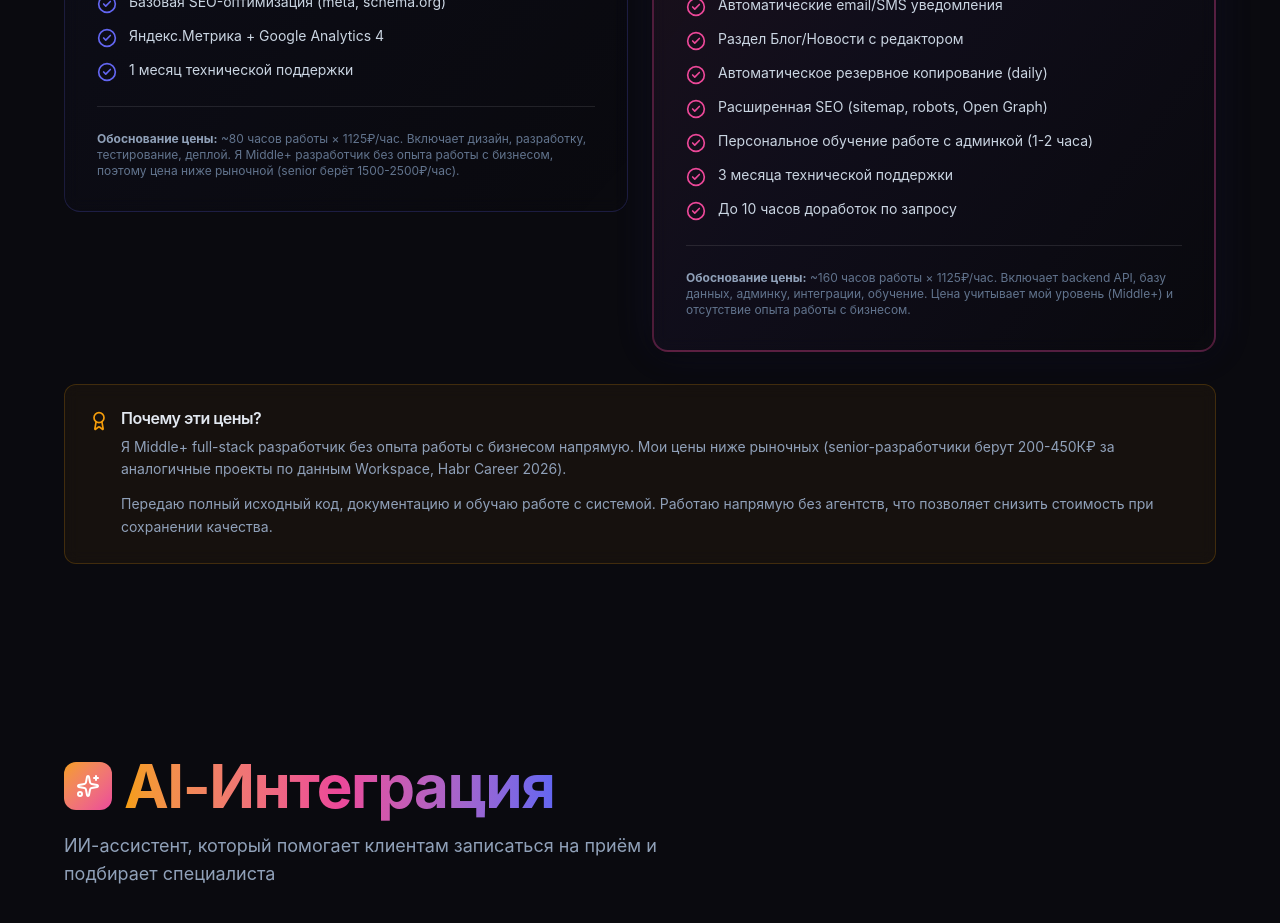
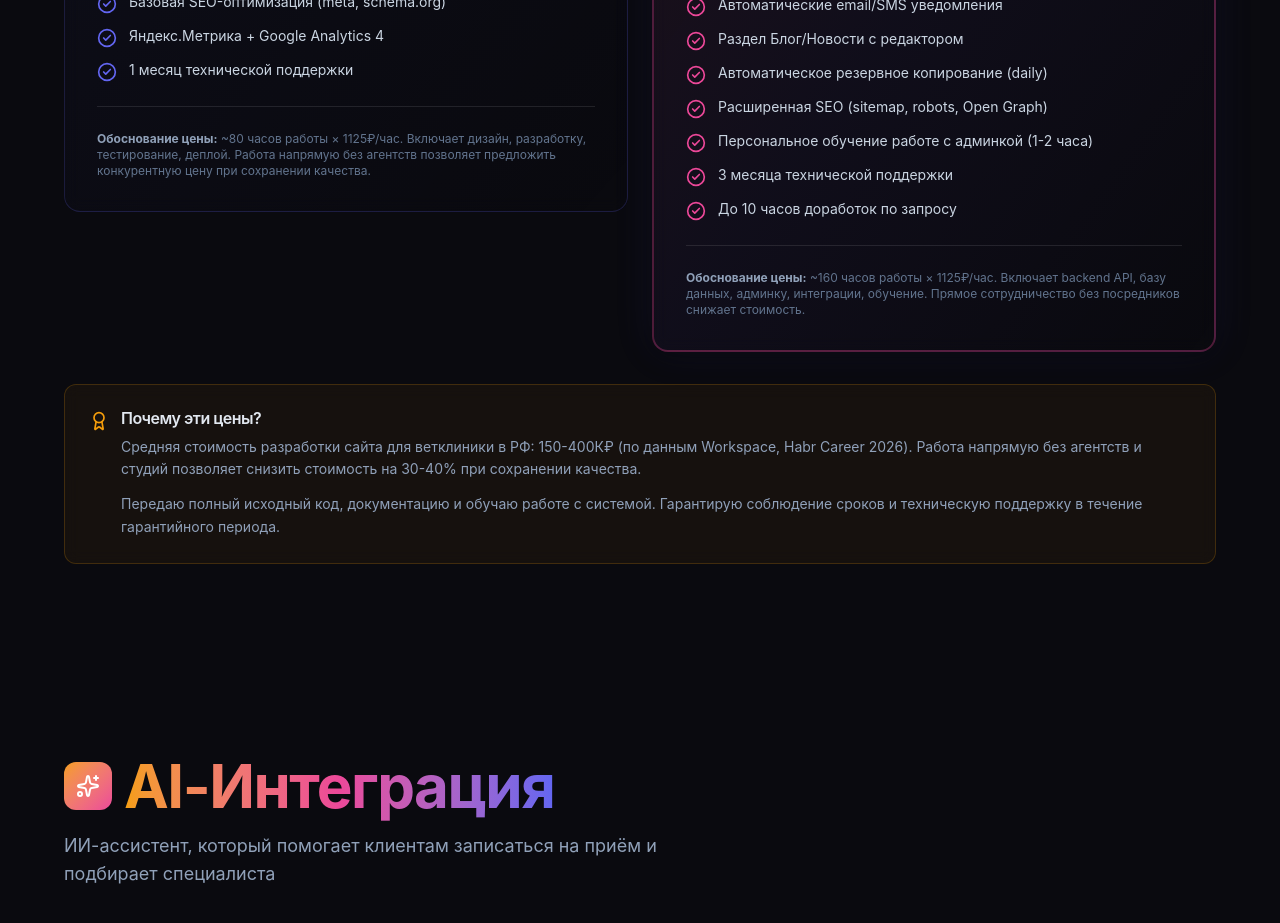
Before and after one commit to jolylollyq/kp-site, a Next.js app: page / in a window 1280 px wide. Shown: the part 3920-4843 px from the top of the page. Built offline with nearby package versions, Linux system fonts and the light colour scheme.

Commit message:
Remove unprofessional self-deprecation, keep competitive pricing with professional positioning

```diff
--- a/src/components/KpPage.tsx
+++ b/src/components/KpPage.tsx
@@ -568,8 +568,8 @@ export function KpPage() {
                   <div className="pt-6 border-t border-white/10">
                     <p className="text-xs text-slate-500">
                       <strong className="text-slate-400">Обоснование цены:</strong> ~80 часов работы × 1125₽/час.
-                      Включает дизайн, разработку, тестирование, деплой. Я Middle+ разработчик без опыта работы с бизнесом,
-                      поэтому цена ниже рыночной (senior берёт 1500-2500₽/час).
+                      Включает дизайн, разработку, тестирование, деплой. Работа напрямую без агентств позволяет
+                      предложить конкурентную цену при сохранении качества.
                     </p>
                   </div>
                 </div>
@@ -626,8 +626,8 @@ export function KpPage() {
                   <div className="pt-6 border-t border-white/10">
                     <p className="text-xs text-slate-500">
                       <strong className="text-slate-400">Обоснование цены:</strong> ~160 часов работы × 1125₽/час.
-                      Включает backend API, базу данных, админку, интеграции, обучение. Цена учитывает мой уровень (Middle+)
-                      и отсутствие опыта работы с бизнесом.
+                      Включает backend API, базу данных, админку, интеграции, обучение. Прямое сотрудничество
+                      без посредников снижает стоимость.
                     </p>
                   </div>
                 </div>
@@ -641,12 +641,12 @@ export function KpPage() {
                   <div>
                     <h3 className="font-semibold text-slate-200 mb-2">Почему эти цены?</h3>
                     <p className="text-sm text-slate-400 leading-relaxed mb-3">
-                      Я Middle+ full-stack разработчик без опыта работы с бизнесом напрямую. Мои цены ниже рыночных
-                      (senior-разработчики берут 200-450К₽ за аналогичные проекты по данным Workspace, Habr Career 2026).
+                      Средняя стоимость разработки сайта для ветклиники в РФ: 150-400К₽ (по данным Workspace, Habr Career 2026).
+                      Работа напрямую без агентств и студий позволяет снизить стоимость на 30-40% при сохранении качества.
                     </p>
                     <p className="text-sm text-slate-400 leading-relaxed">
-                      Передаю полный исходный код, документацию и обучаю работе с системой. Работаю напрямую без агентств,
-                      что позволяет снизить стоимость при сохранении качества.
+                      Передаю полный исходный код, документацию и обучаю работе с системой. Гарантирую соблюдение сроков
+                      и техническую поддержку в течение гарантийного периода.
                     </p>
                   </div>
                 </div>
```
